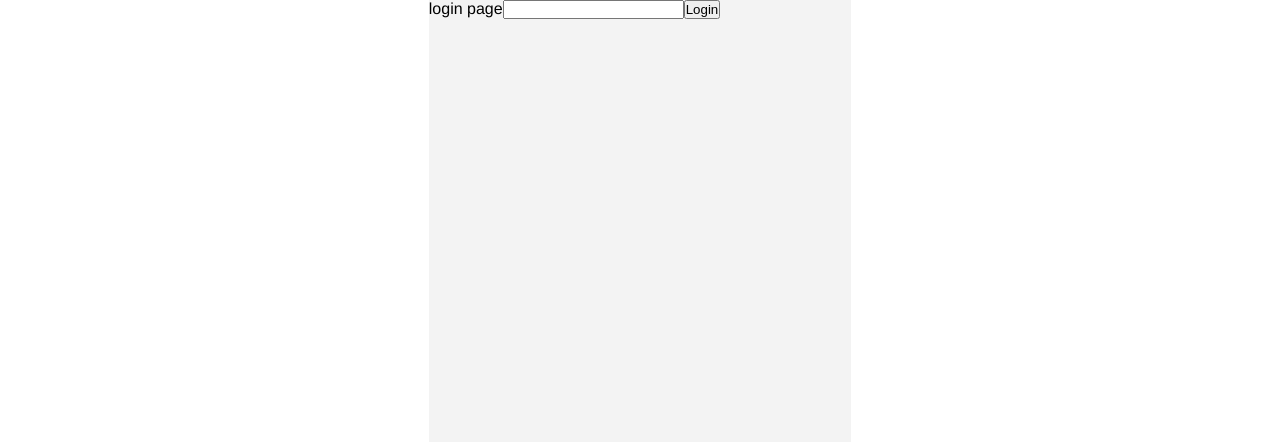
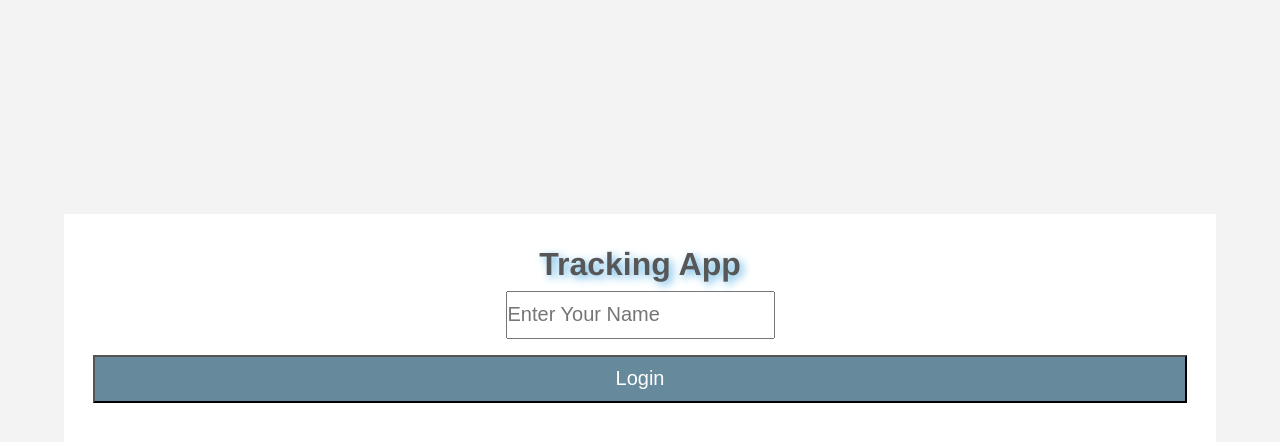
Before and after one commit to zilton7/tracking-app-frontend, a React (Create React App) app: page /add in a window 1280 px wide. Shown: the top 442 px of the page. Built offline with nearby package versions, Linux system fonts and the light colour scheme; no server answers.

Commit message:
Style login page

```diff
--- a/src/assets/styles/index.css
+++ b/src/assets/styles/index.css
@@ -24,7 +24,7 @@ body {
 
 .App {
   height: 100vh;
-  width: 33vw;
+  width: 100vw;
   background: rgb(243, 243, 243);
   background-position: center;
   background-repeat: no-repeat;
@@ -116,17 +116,27 @@ body {
   margin: 1rem 0;
 }
 
-.add-measure {
+.add-measure,
+.login-page {
   height: 82%;
   display: flex;
   flex-direction: column;
   justify-content: center;
+  align-items: center;
 }
 
-.add-measure .container {
-  width: 100%;
+.container {
+  width: 90%;
   background: white;
   padding: 2rem 0;
+  display: flex;
+  flex-direction: column;
+  align-items: center;
+}
+
+.container h1 {
+  color: #575757;
+  text-shadow: 0.2rem 0.2rem 0.5rem var(--main);
 }
 
 .select-wrapper {
@@ -134,15 +144,15 @@ body {
   flex-direction: row;
 }
 
-.add-measure select,
-.add-measure input,
-.add-measure button {
+select,
+input,
+button {
   height: 3rem;
   font-size: 1.25rem;
   margin: 0.5rem 0.5rem;
 }
 
-.add-measure select {
+select {
   padding: 0.25rem;
   width: 50%;
 }
@@ -152,7 +162,7 @@ body {
   width: 50%;
 }
 
-.add-measure button {
+button {
   color: white;
   background: var(--second);
   width: 95%;
--- a/src/components/Login.js
+++ b/src/components/Login.js
@@ -6,14 +6,20 @@ const Login = () => {
 
   const handleClick = () => {
     const username = document.getElementById("username").value;
-    dispatch(login(username));
+    if (username != "") {
+      dispatch(login(username));
+    } else {
+      alert("Username can not be empty");
+    }
   };
 
   return (
     <div className="login-page">
-      login page
-      <input id="username" />
-      <button onClick={handleClick}>Login</button>
+      <div className="container">
+        <h1>Tracking App</h1>
+        <input id="username" placeholder="Enter Your Name" />
+        <button onClick={handleClick}>Login</button>
+      </div>
     </div>
   );
 };
```
